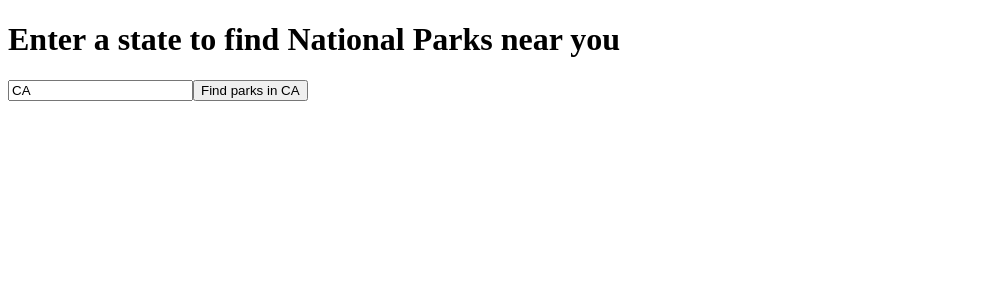
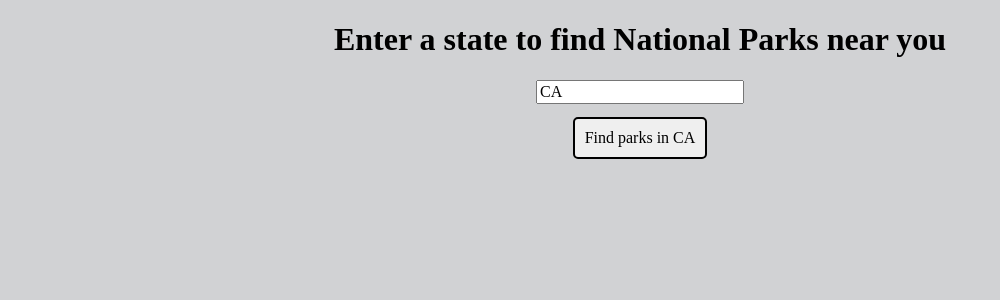
Before and after one commit to kris71990/nps-find, a Vue app in the folder frontend/: page / in a window 1280 px wide. Shown: the top 300 px of the page, without its empty margins (0-1000 px from the left). Built offline with nearby package versions, Linux system fonts and the light colour scheme.

Commit message:
added basic style

```diff
--- a/frontend/src/app.vue
+++ b/frontend/src/app.vue
@@ -14,3 +14,7 @@ export default {
   }
 }
 </script>
+
+<style lang="scss">
+@import './style/main.scss';
+</style>
--- a/frontend/src/components/search-form.vue
+++ b/frontend/src/components/search-form.vue
@@ -8,7 +8,9 @@
         name="state"
         placeholder="ex. CA"
       />
-      <button>Find parks in {{ state }}</button>
+      <div class="button">
+        <button>Find parks in {{ state }}</button>
+      </div>
     </form>
   </div>
 </template>
@@ -23,3 +25,20 @@ export default {
   }
 }
 </script>
+
+<style lang="scss">
+.button {
+  margin: 1%;
+
+  button {
+    padding: 10px;
+    border-radius: 5px;
+    border: 2px solid black;
+  }
+
+  button:hover {
+    background-color: tan;
+    border: 2px solid white;
+  }
+}
+</style>
```
